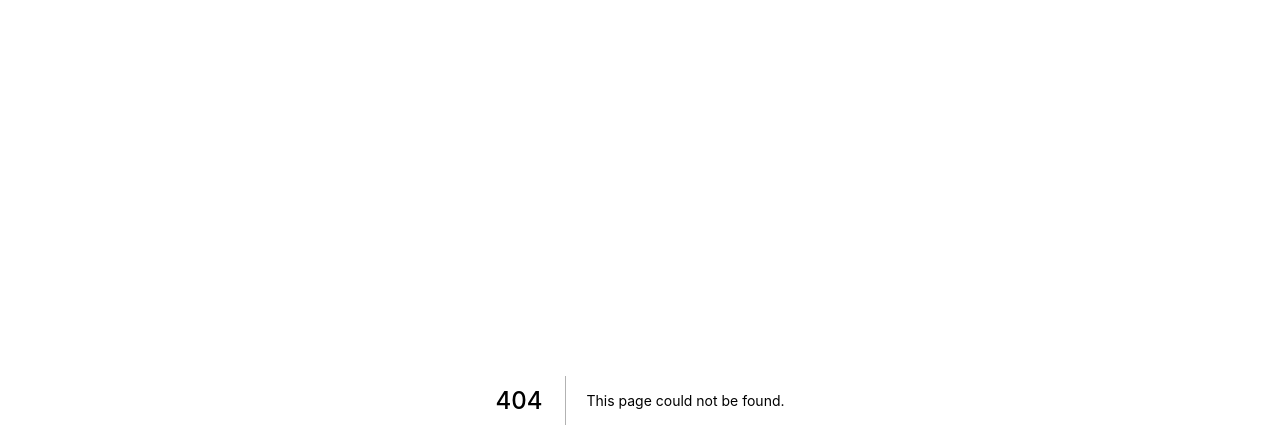
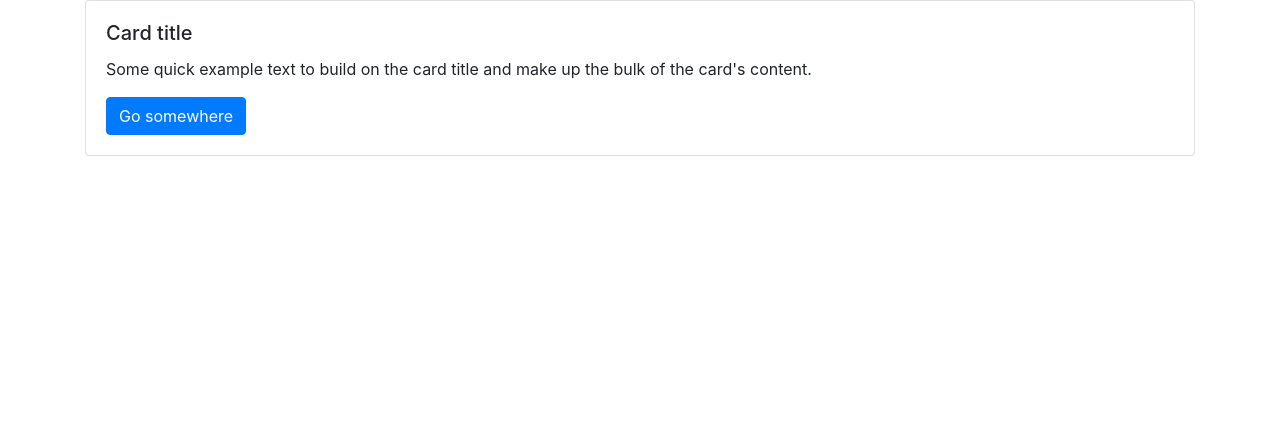
Before and after one commit to dungmv/cveditor, a Next.js app: page /cve in a window 1280 px wide. Before the commit this address had no page. Shown: the top 448 px of the page. Built offline with nearby package versions, Linux system fonts and the light colour scheme.

Commit message:
add sample editable

```diff
--- /dev/null
+++ b/components/Editable.js
@@ -0,0 +1,78 @@
+export default function contentEditable(WrappedComponent) {
+    return class extends React.Component {
+
+        state = {
+            editing: false
+        }
+
+        toggleEdit = (e) => {
+            e.stopPropagation();
+            if (this.state.editing) {
+                this.cancel();
+            } else {
+                this.edit();
+            }
+        };
+
+        edit = () => {
+            this.setState({
+                editing: true
+            }, () => {
+                this.domElm.focus();
+            });
+        };
+
+        save = () => {
+            this.setState({
+                editing: false
+            }, () => {
+                if (this.props.onSave && this.isValueChanged()) {
+                    console.log('Value is changed', this.domElm.textContent);
+                }
+            });
+        };
+
+        cancel = () => {
+            this.setState({
+                editing: false
+            });
+        };
+
+        isValueChanged = () => {
+            return this.props.value !== this.domElm.textContent
+        };
+
+        handleKeyDown = (e) => {
+            const { key } = e;
+            switch (key) {
+                case 'Enter':
+                case 'Escape':
+                    this.save();
+                    break;
+            }
+        };
+
+        render() {
+            let editOnClick = true;
+            const { editing } = this.state;
+            if (this.props.editOnClick !== undefined) {
+                editOnClick = this.props.editOnClick;
+            }
+            return (
+                <WrappedComponent
+                    className={editing ? 'editing' : ''}
+                    onClick={editOnClick ? this.toggleEdit : undefined}
+                    contentEditable={editing}
+                    ref={(domNode) => {
+                        this.domElm = domNode;
+                    }}
+                    onBlur={this.save}
+                    onKeyDown={this.handleKeyDown}
+                    {...this.props}
+                >
+                    {this.props.value}
+                </WrappedComponent>
+            )
+        }
+    }
+}
--- /dev/null
+++ b/components/index.js
@@ -0,0 +1,15 @@
+import contentEditable from './Editable'
+
+const H1Editable = contentEditable('h1');
+const H5Editable = contentEditable('h5');
+const PEditable = contentEditable('p');
+const DivEditable = contentEditable('div');
+const AEditable = contentEditable('a');
+
+export {
+    H1Editable,
+    H5Editable,
+    PEditable,
+    DivEditable,
+    AEditable,
+}
--- a/package.json
+++ b/package.json
@@ -8,6 +8,7 @@
   },
   "author": "Remy Sharp <remy@leftlogic.com>",
   "dependencies": {
+    "bootstrap": "^4.5.0",
     "next": "latest",
     "react": "^16.7.0",
     "react-dom": "^16.7.0"
--- /dev/null
+++ b/pages/_app.js
@@ -0,0 +1,6 @@
+import 'bootstrap/dist/css/bootstrap.min.css'
+
+// This default export is required in a new `pages/_app.js` file.
+export default ({ Component, pageProps }) => {
+    return <Component {...pageProps} />
+}
--- a/pages/about.js
+++ b/pages/about.js
@@ -1,8 +1,5 @@
-import Nav from '../components/Nav'
-
 const AboutPage = () => (
   <>
-    <Nav />
     <p>Hello, I'm the about page</p>
   </>
 )
--- /dev/null
+++ b/pages/cve.js
@@ -0,0 +1,14 @@
+import React from 'react';
+import { H5Editable, PEditable, AEditable } from '../components/index.js'
+
+export default () => {
+    return (<div className="container">
+        <div className="card">
+            <div className="card-body">
+                <H5Editable className="card-title" value={'Card title'} />
+                <PEditable className="card-text" value="Some quick example text to build on the card title and make up the bulk of the card's content." />
+                <AEditable href="#" className="btn btn-primary" value="Go somewhere" />
+            </div>
+        </div>
+    </div>)
+}
--- a/pages/index.js
+++ b/pages/index.js
@@ -1,8 +1,5 @@
-import Nav from '../components/Nav'
-
 const IndexPage = () => (
   <>
-    <Nav />
     <p>Hello, I'm the index page</p>
   </>
 )
```
Also changed, not shown: components/ActiveLink.js (deleted, +0 -29 lines), components/Nav.js (deleted, +0 -29 lines).
